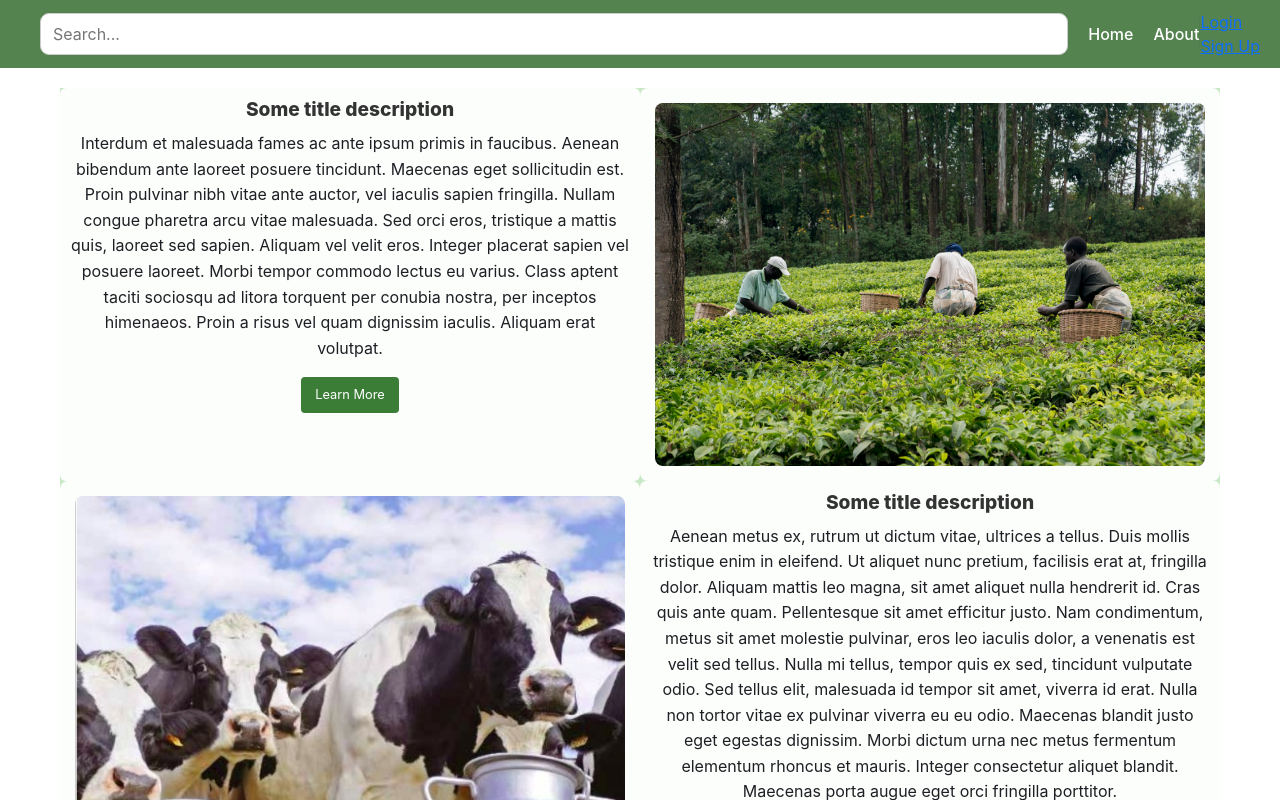
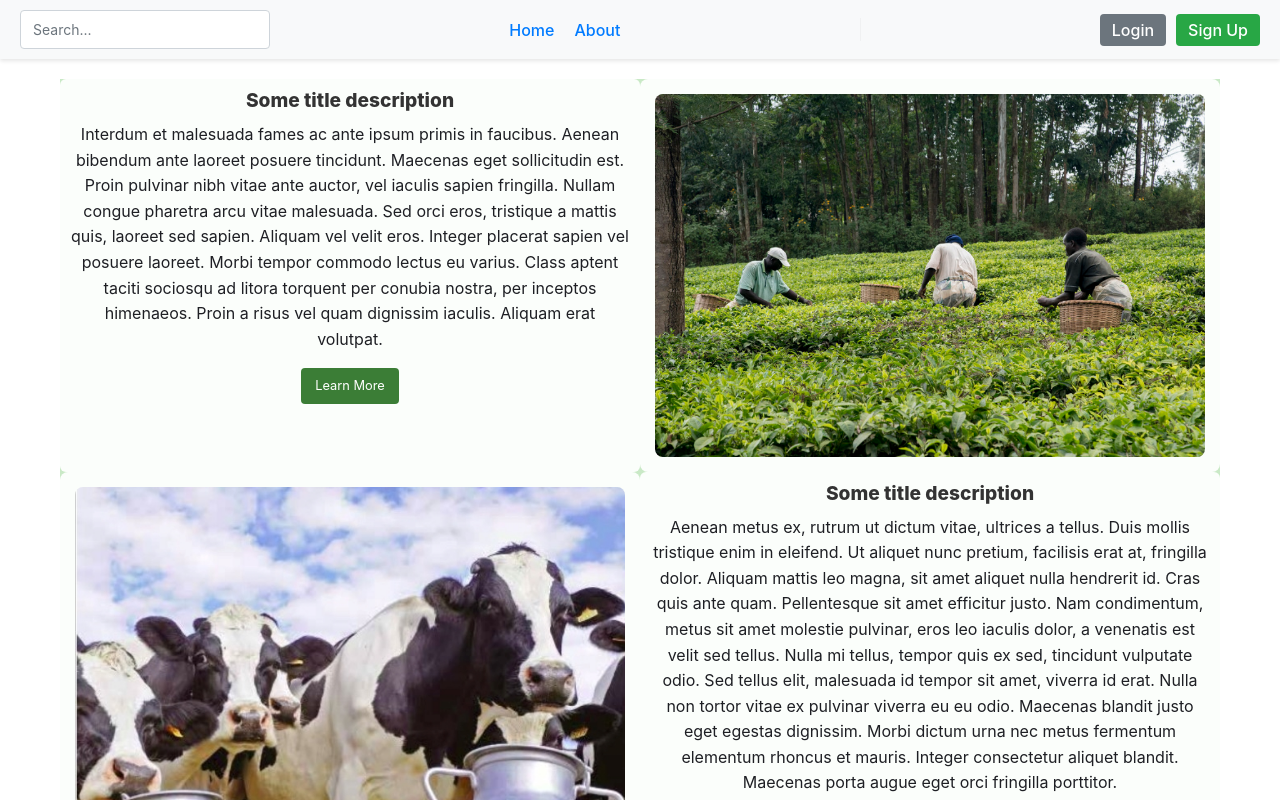
Before and after one commit to iManuhK/PesaFresh-v2, a React (Create React App) app in the folder client/: page / in a window 1280 px wide. Shown: the top 800 px of the page. Built offline with nearby package versions, Linux system fonts and the light colour scheme; the HTML template or start-up script is replaced by a standard one.

Commit message:
header adjustment to account for conditional rendering

```diff
--- a/client/src/App.css
+++ b/client/src/App.css
@@ -596,32 +596,17 @@
 
 /* header styles begin */
 /* General Header Styles */
-header {
+#header {
   display: flex;
   justify-content: space-between;
   align-items: center;
   padding: 10px 20px;
-  /* background-color: #fbfefb; */
-  /* background-color: #99cd94; */
-  background-color: #548350;
-  color: #fff;
+  /* background-color: #548350; */
+  background-color: #f8f9fa;
+  box-shadow: 0 2px 4px rgba(0, 0, 0, 0.1);
+  /* color: #fff; */
 }
 
-/* Navigation */
-.header-nav {
-  display: flex;
-  gap: 20px;
-}
-
-.header-nav a {
-  color: #fff;
-  text-decoration: none;
-  font-weight: 500;
-}
-
-.header-nav a:hover {
-  text-decoration: underline;
-}
 
 /* Account Menu Trigger */
 .header-avatar {
@@ -630,20 +615,82 @@ header {
   cursor: pointer;
 }
 
-/* Search Bar */
-.search {
-  flex: 1;
-  margin: 0 20px;
+/* Search bar styling */
+.search input[type="text"] {
+  padding: 8px 12px;
+  border: 1px solid #ced4da;
+  border-radius: 4px;
+  font-size: 14px;
+  width: 250px;
+  transition: all 0.3s ease;
 }
 
-.search input {
-  width: 100%;
-  padding: 8px 12px;
-  border-radius: 9px;
-  border: 1px solid #ccc;
+.search input[type="text"]::placeholder {
+  color: #6c757d;
+}
+
+.search input[type="text"]:focus {
+  border-color: #007bff;
   outline: none;
 }
+
+/* Navigation links */
+.header-nav {
+  display: flex;
+  gap: 20px;
+}
+
+.header-nav a {
+  color: #007bff;
+  text-decoration: none;
+  font-weight: 500;
+  transition: color 0.3s ease;
+}
+
+.header-nav a:hover {
+  color: #0056b3;
+}
+
 /* Auth Buttons */
+
+/* Auth buttons section */
+.menu-auth-buttons {
+  display: flex;
+  gap: 10px;
+  align-items: center;
+}
+
+.menu-auth-login a,
+.menu-auth-register a {
+  color: #fff;
+  background-color: #007bff;
+  padding: 6px 12px;
+  border-radius: 4px;
+  text-decoration: none;
+  font-weight: 500;
+  transition: background-color 0.3s ease;
+}
+
+.menu-auth-login a:hover,
+.menu-auth-register a:hover {
+  background-color: #0056b3;
+}
+
+.menu-auth-login a {
+  background-color: #6c757d;
+}
+
+.menu-auth-login a:hover {
+  background-color: #5a6268;
+}
+
+.menu-auth-register a {
+  background-color: #28a745;
+}
+
+.menu-auth-register a:hover {
+  background-color: #218838;
+}
 
 /* Register page styling start */
 
--- a/client/src/components/Header.js
+++ b/client/src/components/Header.js
@@ -39,7 +39,7 @@ export default function Header() {
   };
 
   return (
-    <header>
+    <header id='header'>
       {
       currentUser ?
       (
```
Also changed, not shown: 1 other file (tests, documents, lock files or other folders).
